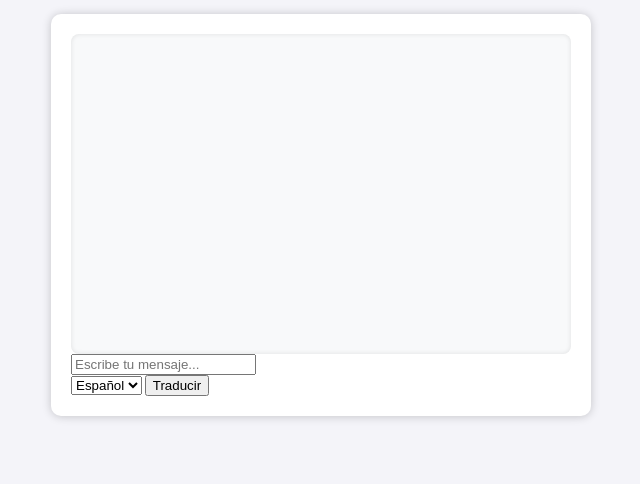
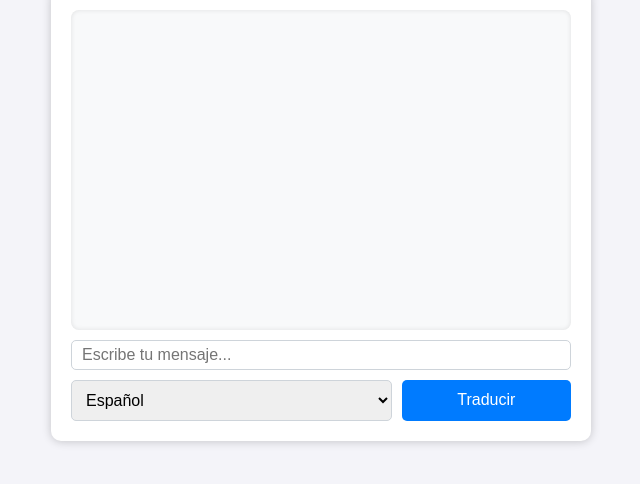
Before and after one commit to HBlaster/aiTranslator, a plain HTML site: page public/index.html in a window 1280 px wide. Shown: the part 222-706 px from the top of the page, without its empty margins (319-959 px from the left). Drawn offline with Linux system fonts and the light colour scheme; files whose address does not match are found by name.

Commit message:
design completed

```diff
--- a/public/assets/css/styles.css
+++ b/public/assets/css/styles.css
@@ -75,3 +75,49 @@ body {
   text-align: left;
   justify-content: flex-start;
 }
+
+.chat-input-group {
+  display: flex;
+  flex-direction: column;
+  gap: 1rem;
+  margin-top: 1rem;
+}
+.chat-input {
+  width: auto;
+  outline: none;
+  border: 1px solid #ced4da;
+  font-size: 1.6rem;
+  border-radius: 5px;
+  padding: 0.5rem 1rem;
+  transition: all 300ms ease-in-out;
+}
+.chat-input:focus {
+  border-color: #007bff;
+  box-shadow: 0 0 5px rgba(0, 123, 255, 0.5);
+}
+
+.chat-inputs {
+  display: flex;
+  gap: 1rem;
+}
+.chat-select,
+.chat-button {
+  padding: 1rem;
+  font-size: 1.6rem;
+  border-radius: 5px;
+  border: 1px solid #ced4da;
+}
+.chat-select {
+  flex: 2;
+}
+.chat-button {
+  flex: 1;
+  background-color: #007bff;
+  color: white;
+  cursor: pointer;
+  border: none;
+  transition: all 300ms ease-in-out;
+}
+.chat-button:hover {
+  background-color: #005bbd;
+}
```
